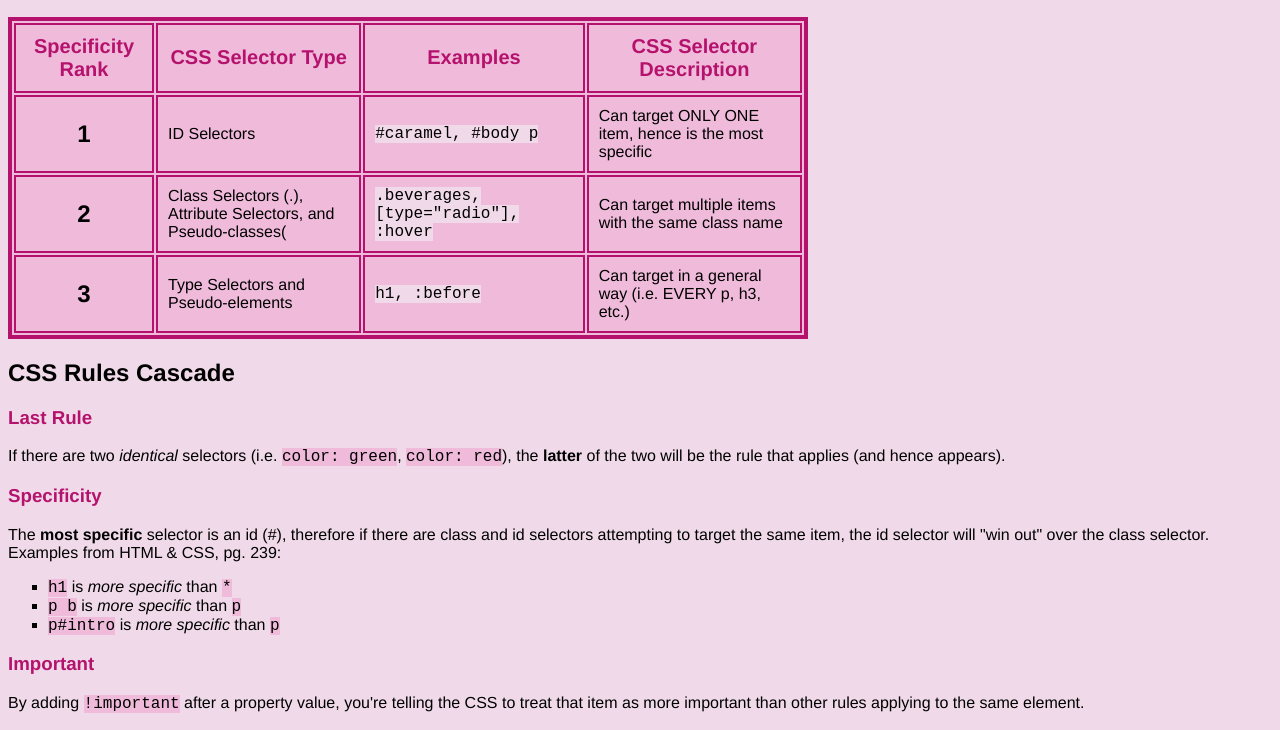
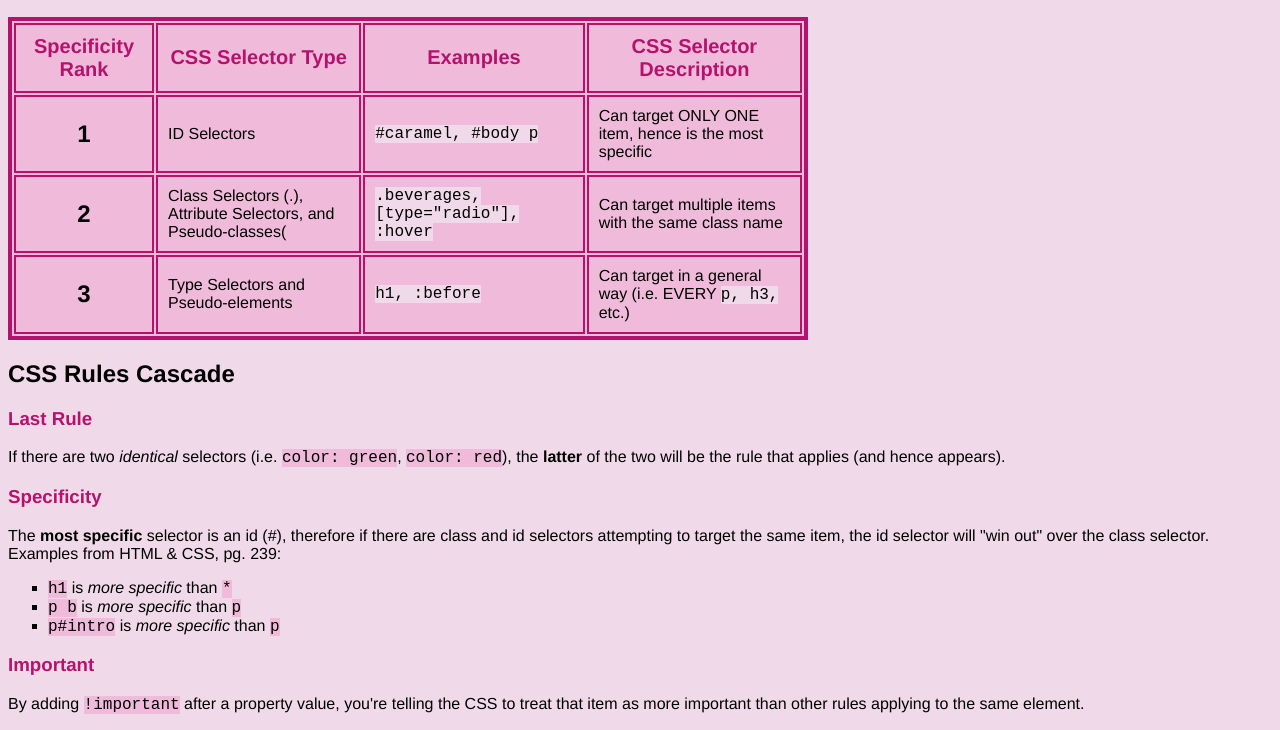
Before and after one commit to sjmoser/css-selector-specificity-cheatsheet, a plain HTML site: page index.html in a window 1280 px wide. Shown: the part 111-841 px from the top of the page. Drawn offline with Linux system fonts and the light colour scheme.

Commit message:
Updated monospace font around another code text example

```diff
--- a/index.html
+++ b/index.html
@@ -36,7 +36,7 @@
           <td class="rank">3</td>
           <td>Type Selectors and Pseudo-elements</td>
           <td class="example"><span class="selected-text">h1, :before</span></td>
-          <td>Can target in a general way (i.e. EVERY p, h3, etc.)</td>
+          <td>Can target in a general way (i.e. EVERY <span class="selected-text example">p, h3,</span> etc.)</td>
         </tr>
       </tbody>
     </table>
```
